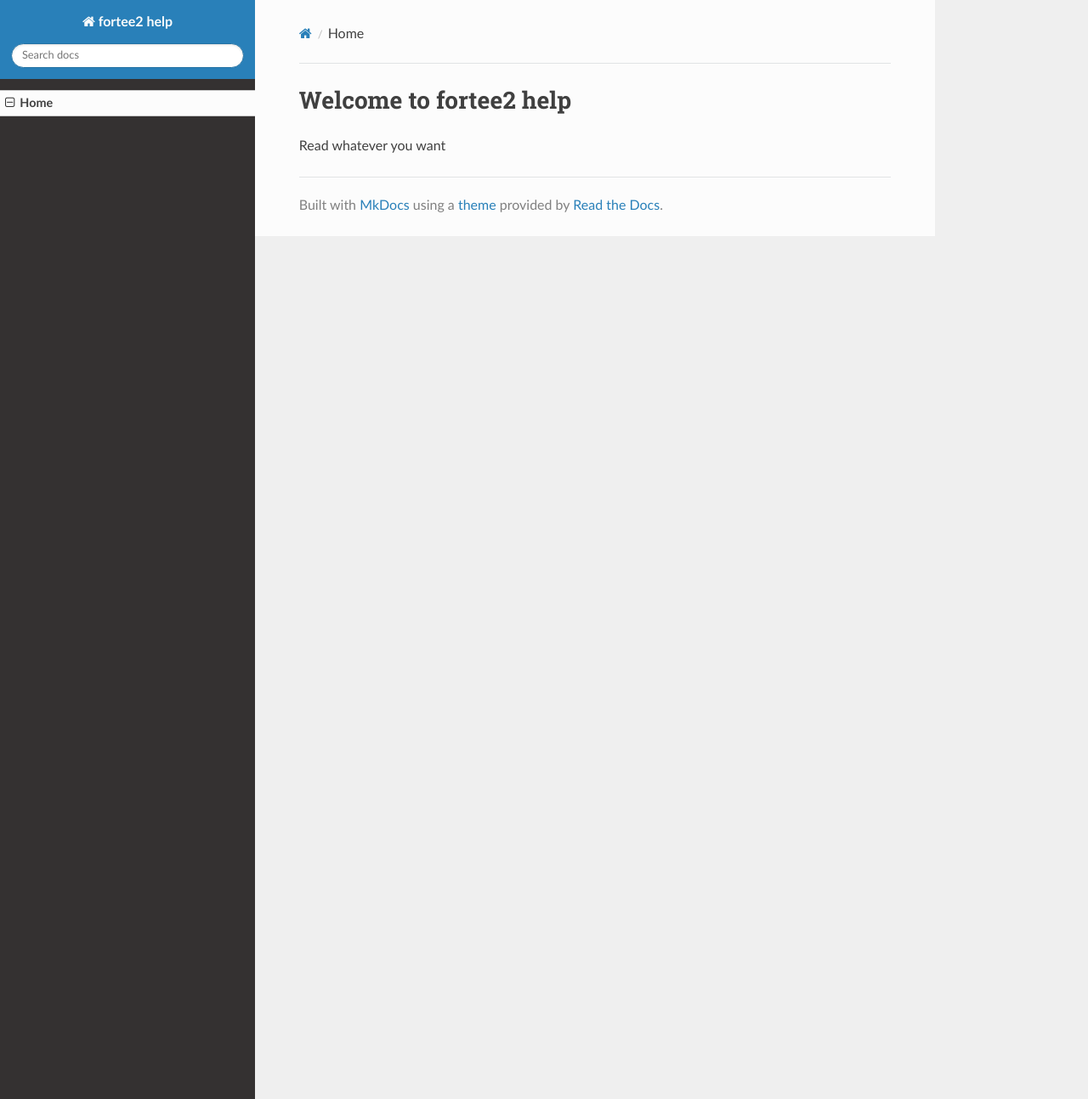
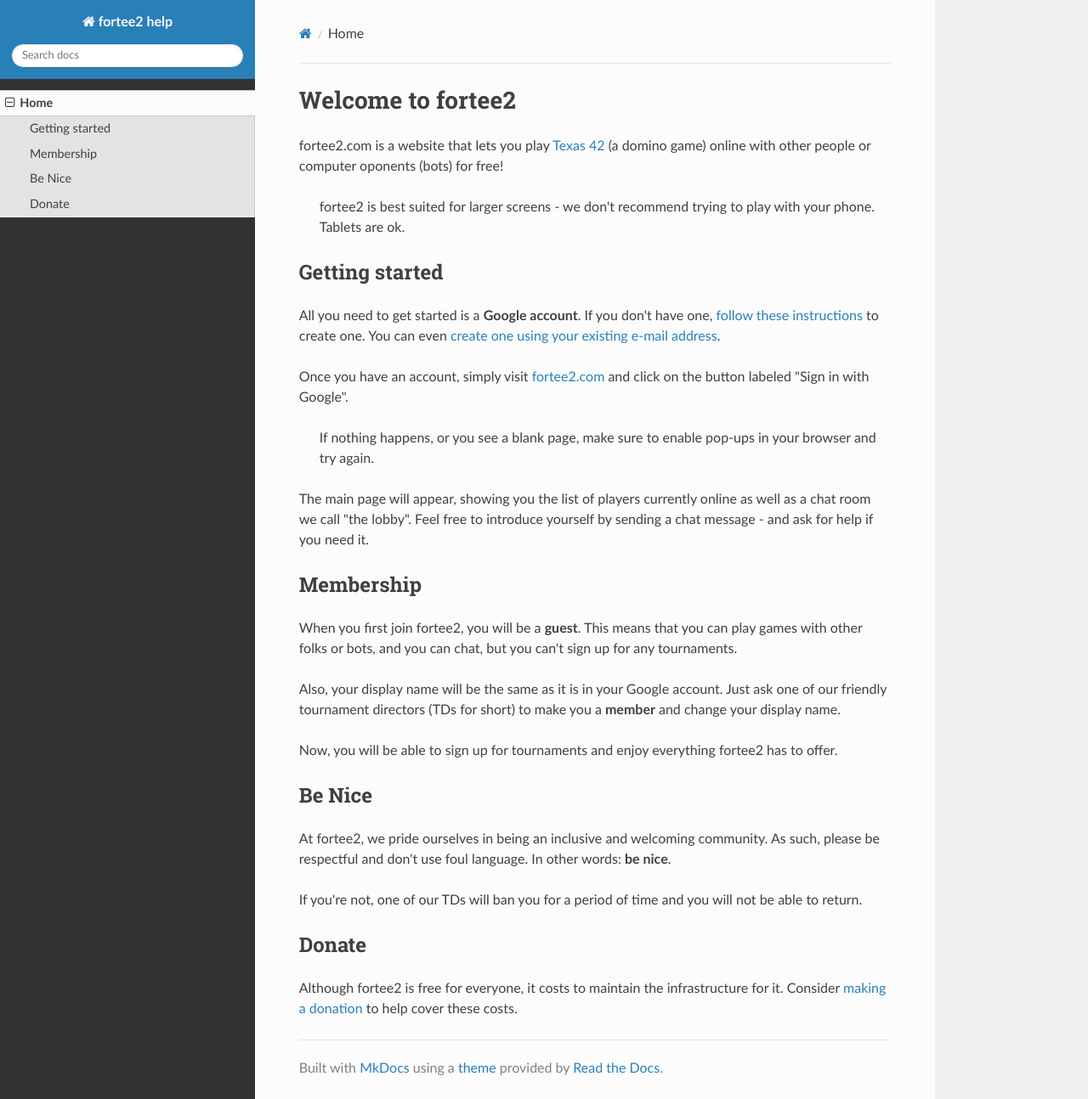
Before and after one commit to ppissanetzky/fortee2-docs, an MkDocs documentation site: the page built from docs/index.md, in a window 1280 px wide and 1294 px high. Shown: the whole window at 85% size. Built offline with MkDocs 1.6.1, drawn with Linux system fonts in a browser that asks for light colours; nearby versions of some CDN libraries.

Commit message:
Main content

```diff
--- a/docs/index.md
+++ b/docs/index.md
@@ -1,3 +1,34 @@
-# Welcome to fortee2 help
+# Welcome to fortee2
 
-Read whatever you want
+fortee2.com is a website that lets you play [Texas 42](https://en.wikipedia.org/wiki/42_(dominoes)) (a domino game) online with other people or computer oponents (bots) for free!
+
+> fortee2 is best suited for larger screens - we don't recommend trying to play with your phone. Tablets are ok.
+
+## Getting started
+
+All you need to get started is a **Google account**. If you don't have one, [follow these instructions](https://support.google.com/accounts/answer/27441) to create one. You can even [create one using your existing e-mail address](https://support.google.com/accounts/answer/27441#existingemail).
+
+Once you have an account, simply visit [fortee2.com](https://fortee2.com) and click on the button labeled "Sign in with Google".
+
+> If nothing happens, or you see a blank page, make sure to enable pop-ups in your browser and try again.
+
+
+The main page will appear, showing you the list of players currently online as well as a chat room we call "the lobby". Feel free to introduce yourself by sending a chat message - and ask for help if you need it.
+
+## Membership
+
+When you first join fortee2, you will be a **guest**. This means that you can play games with other folks or bots, and you can chat, but you can't sign up for any tournaments.
+
+Also, your display name will be the same as it is in your Google account. Just ask one of our friendly tournament directors (TDs for short) to make you a **member** and change your display name.
+
+Now, you will be able to sign up for tournaments and enjoy everything fortee2 has to offer.
+
+## Be Nice
+
+At fortee2, we pride ourselves in being an inclusive and welcoming community. As such, please be respectful and don't use foul language. In other words: **be nice**.
+
+If you're not, one of our TDs will ban you for a period of time and you will not be able to return.
+
+## Donate
+
+Although fortee2 is free for everyone, it costs to maintain the infrastructure for it. Consider [making a donation](https://www.paypal.com/donate/?business=HS465FN6SX8XG&no_recurring=0&item_name=fortee2.com+maintenance+costs.+&currency_code=USD) to help cover these costs.
```
